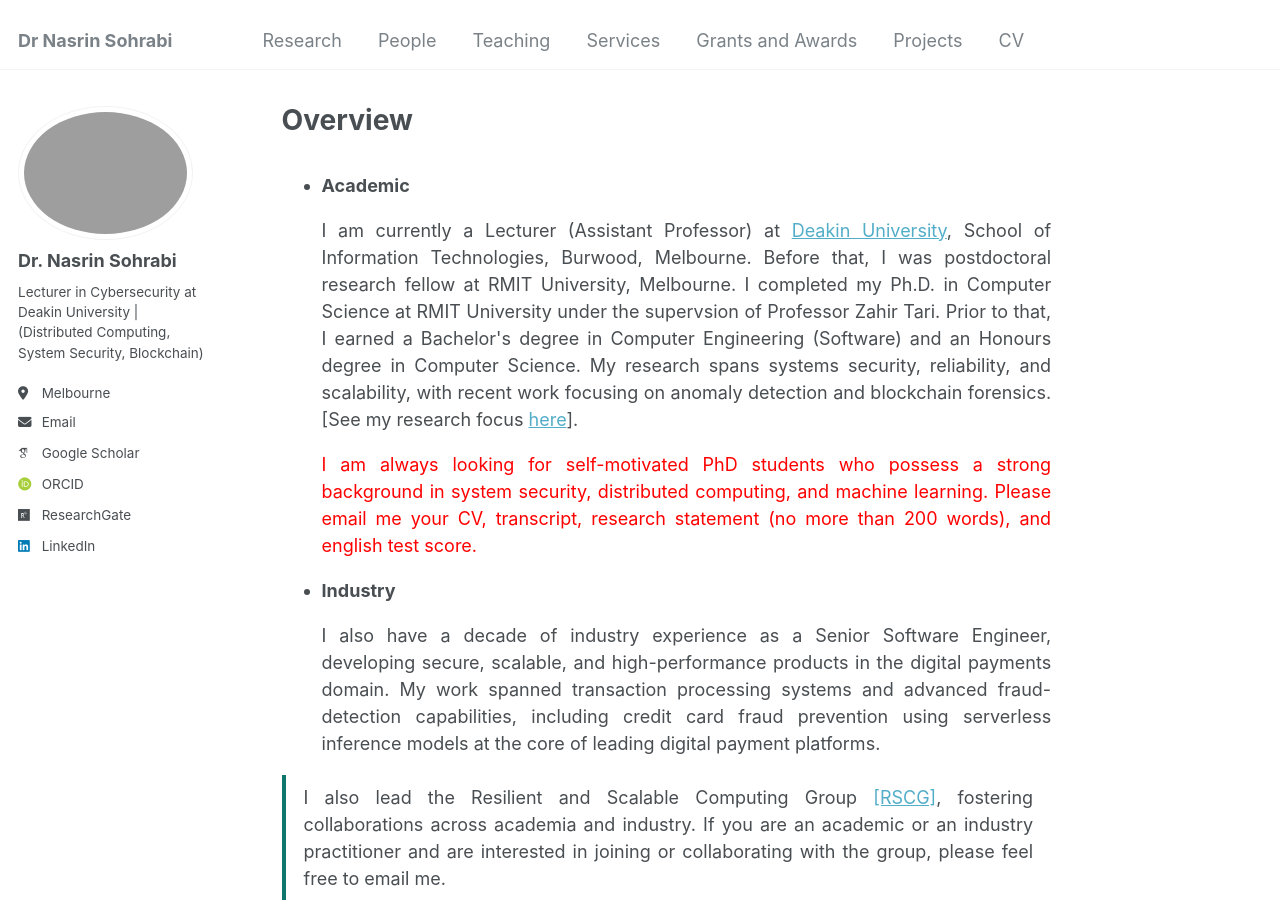
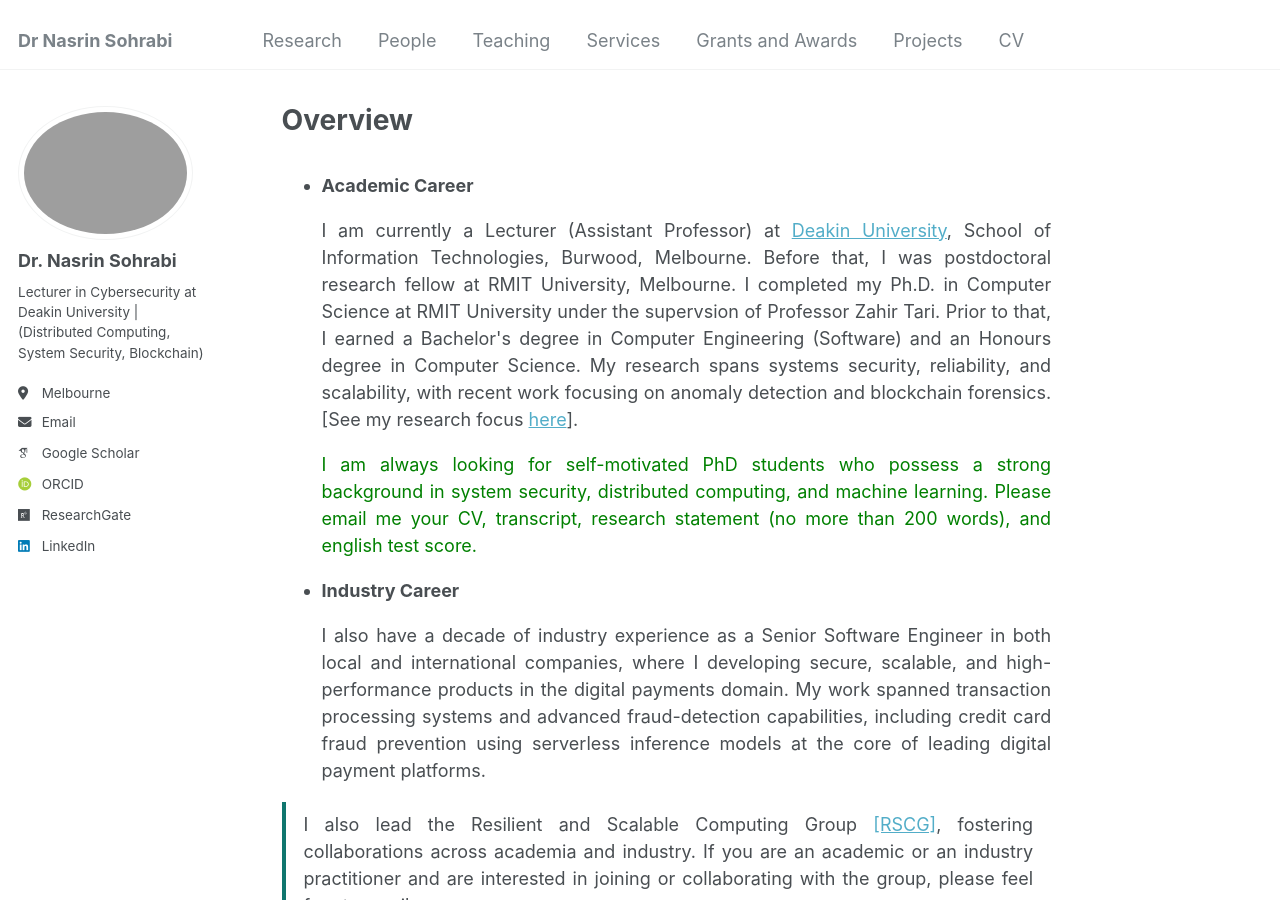
Before and after one commit to Nasrin-Sohrabi/Nasrin-Sohrabi.github.io, a Jekyll site: the page built from _pages/about.md, in a window 1280 px wide and 900 px high. Built offline with Jekyll 4.4.1, drawn with Linux system fonts in a browser that asks for light colours; some web fonts are replaced.

Commit message:
update the intro

```diff
--- a/_pages/about.md
+++ b/_pages/about.md
@@ -9,13 +9,13 @@ redirect_from:
 
 <span style="text-align: justify;"></span>
 
-  * <strong>Academic</strong>
+  * <strong>Academic Career</strong>
   <ul style="text-align: justify;"> I am currently a Lecturer (Assistant Professor) at <a href="https://www.deakin.edu.au/">Deakin University</a>, School of Information Technologies, Burwood, Melbourne. Before that, I was postdoctoral research fellow at RMIT University, Melbourne. I completed my Ph.D. in Computer Science at RMIT University under the supervsion of Professor Zahir Tari. Prior to that, I earned a Bachelor's degree in Computer Engineering (Software) and an Honours degree in Computer Science. My research spans systems security, reliability, and scalability, with recent work focusing on anomaly detection and blockchain forensics. [See my research focus <a href="https://nasrin-sohrabi.github.io/research/"> here</a>].</ul>
 
-  <ul style="text-align: justify; color: red"> I am always looking for self-motivated PhD students who possess a strong background in system security, distributed computing, and machine learning. Please email me your CV, transcript, research statement (no more than 200 words), and english test score. </ul>
+  <ul style="text-align: justify; color: green"> I am always looking for self-motivated PhD students who possess a strong background in system security, distributed computing, and machine learning. Please email me your CV, transcript, research statement (no more than 200 words), and english test score. </ul>
 
-  * <strong>Industry</strong>
-  <ul style="text-align: justify;"> I also have a decade of industry experience as a Senior Software Engineer, developing secure, scalable, and high-performance products in the digital payments domain. My work spanned transaction processing systems and advanced fraud-detection capabilities, including credit card fraud prevention using serverless inference models at the core of leading digital payment platforms.</ul>
+  * <strong>Industry Career</strong>
+  <ul style="text-align: justify;"> I also have a decade of industry experience as a Senior Software Engineer in both local and international companies, where I developing secure, scalable, and high-performance products in the digital payments domain. My work spanned transaction processing systems and advanced fraud-detection capabilities, including credit card fraud prevention using serverless inference models at the core of leading digital payment platforms.</ul>
 
 
 <div style="border-left: 4px solid #0f766e; padding: 0.5rem 1rem; margin: 1em 0; text-align: justify;">
```
